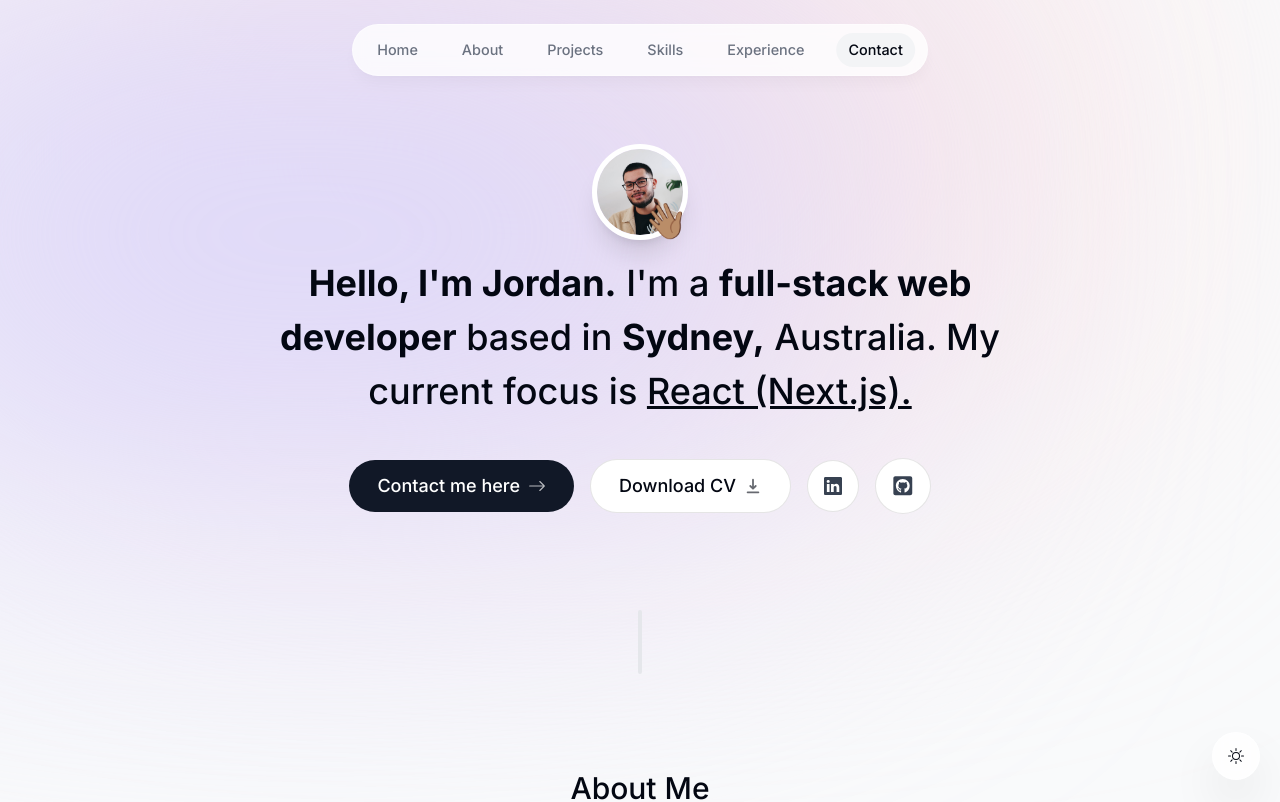
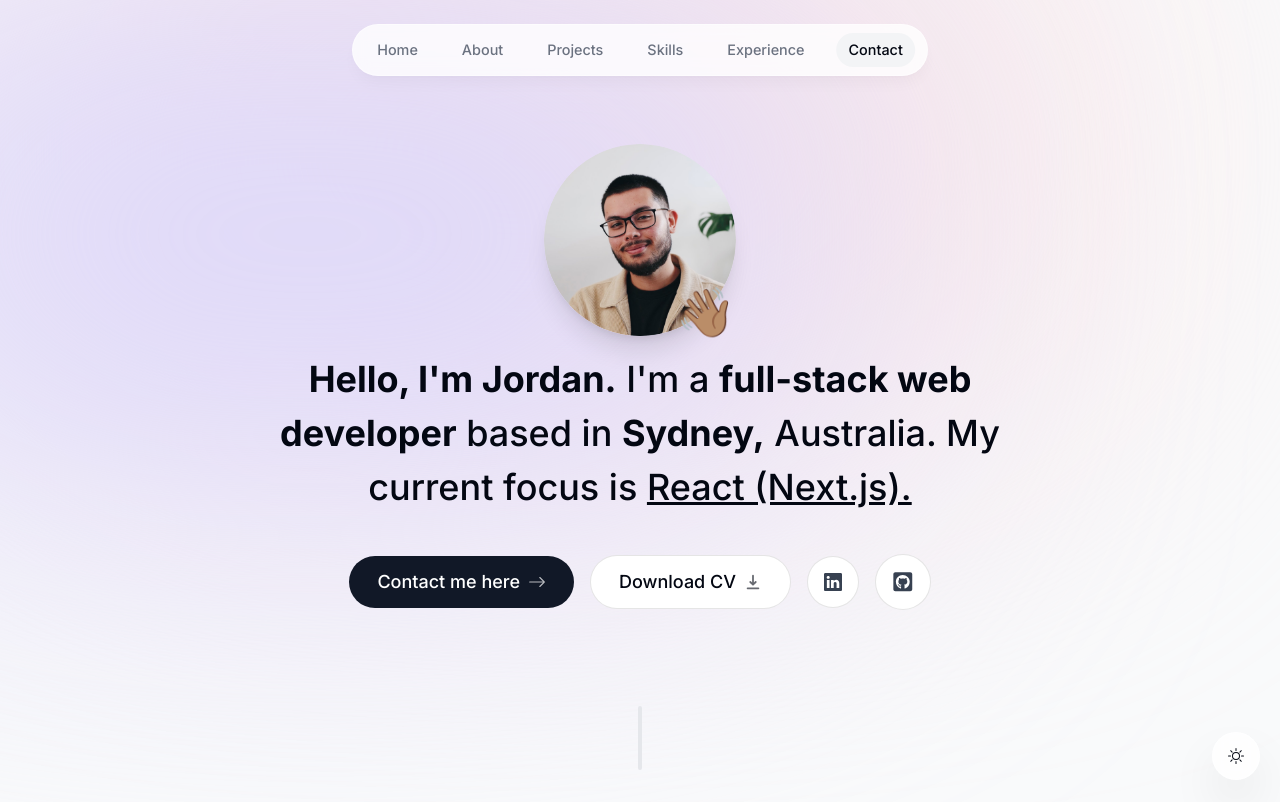
Before and after one commit to jordansbenjamin/portfolio_v2, a Next.js app: page / in a window 1280 px wide. Shown: the top 802 px of the page. Built offline with nearby package versions, Linux system fonts and the light colour scheme; no server answers.

Commit message:
Updated image and emoji in intro section

```diff
--- a/src/components/Intro.tsx
+++ b/src/components/Intro.tsx
@@ -31,15 +31,16 @@ export default function Intro() {
 						<Image
 							src={profileImg}
 							alt="Jordan Profile"
-							width={100}
-							height={100}
+							width={600}
+							height={600}
 							priority={true}
-							className="h-24 w-24 rounded-full object-cover border-[0.35rem] border-white shadow-xl"
+							// className="h-24 w-24 rounded-full object-cover border-[0.35rem] border-white shadow-xl"
+							className="h-48 w-48 rounded-full object-cover shadow-xl"
 						/>
 					</motion.div>
 					{/* emoji span */}
 					<motion.span
-						className="absolute bottom-0 right-0 text-4xl"
+						className="absolute bottom-0 right-0 text-5xl"
 						initial={{ opacity: 0, scale: 0 }}
 						animate={{ opacity: 1, scale: 1 }}
 						transition={{
```
